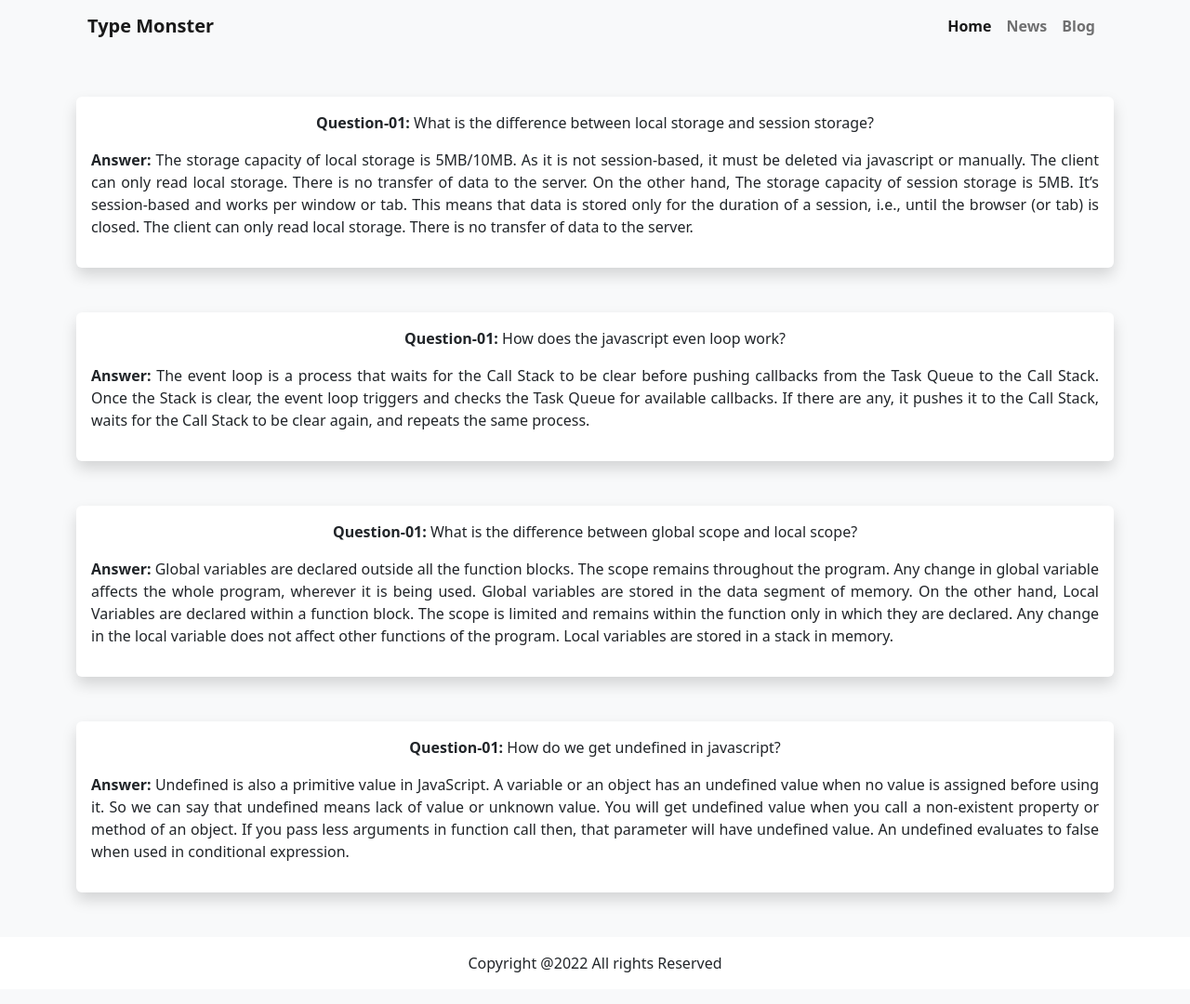
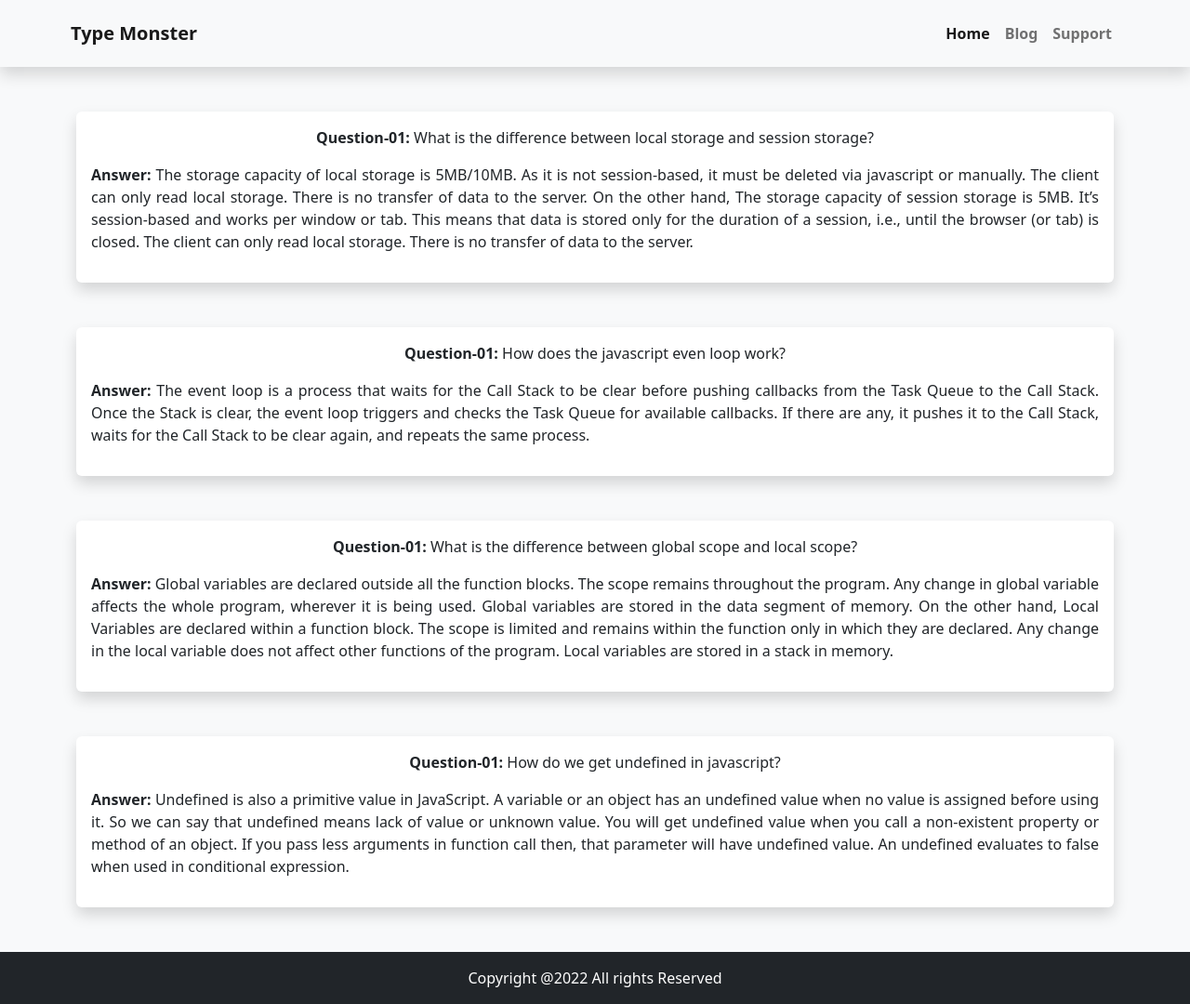
Before and after one commit to smlimonparvez/Type-Monster-Limon-A-7-, a plain HTML site: page blog.html in a window 1280 px wide. Shown: the whole page at 93% size. Drawn offline with nearby package versions, Linux system fonts and the light colour scheme.

Commit message:
Blog page update

```diff
--- a/blog.html
+++ b/blog.html
@@ -16,8 +16,8 @@
 </head>
 <body class="bg-light">
     <header>
-        <section class="container">
-            <nav class="navbar navbar-expand-lg bg-light">
+        <section class="container-fluid p-0">
+            <nav class="navbar navbar-expand-lg bg-light shadow p-3 mb-5">
                 <div class="container-fluid">
                     <button class="navbar-toggler" type="button" data-bs-toggle="collapse"
                         data-bs-target="#navbarTogglerDemo01" aria-controls="navbarTogglerDemo01" aria-expanded="false"
@@ -25,16 +25,16 @@
                         <span class="navbar-toggler-icon"></span>
                     </button>
                     <div class="collapse navbar-collapse" id="navbarTogglerDemo01">
-                        <a class="navbar-brand fw-bold" href="#">Type Monster</a>
-                        <ul class="navbar-nav ms-auto mb-2 mb-lg-0">
+                        <a class="navbar-brand fw-bold ps-5" href="#">Type Monster</a>
+                        <ul class="navbar-nav ms-auto mb-2 mb-lg-0 pe-5">
                             <li class="nav-item">
                                 <a class="nav-link active fw-semibold" aria-current="page" href="#">Home</a>
                             </li>
                             <li class="nav-item">
-                                <a class="nav-link fw-semibold" href="#">News</a>
+                                <a class="nav-link fw-semibold" href="#">Blog</a>
                             </li>
                             <li class="nav-item">
-                                <a class="nav-link fw-semibold" href="#">Blog</a>
+                                <a class="nav-link fw-semibold" href="#">Support</a>
                             </li>
                         </ul>
                     </div>
@@ -64,9 +64,9 @@
         </section>
     </main>
 
-    <footer class="bg-white mt-5">
+    <footer class="bg-dark mt-5">
         <div class="d-flex justify-content-center pt-3">
-            <p>Copyright @2022 All rights Reserved</p>
+            <p class="text-white">Copyright @2022 All rights Reserved</p>
         </div>
     </footer>
 
```
